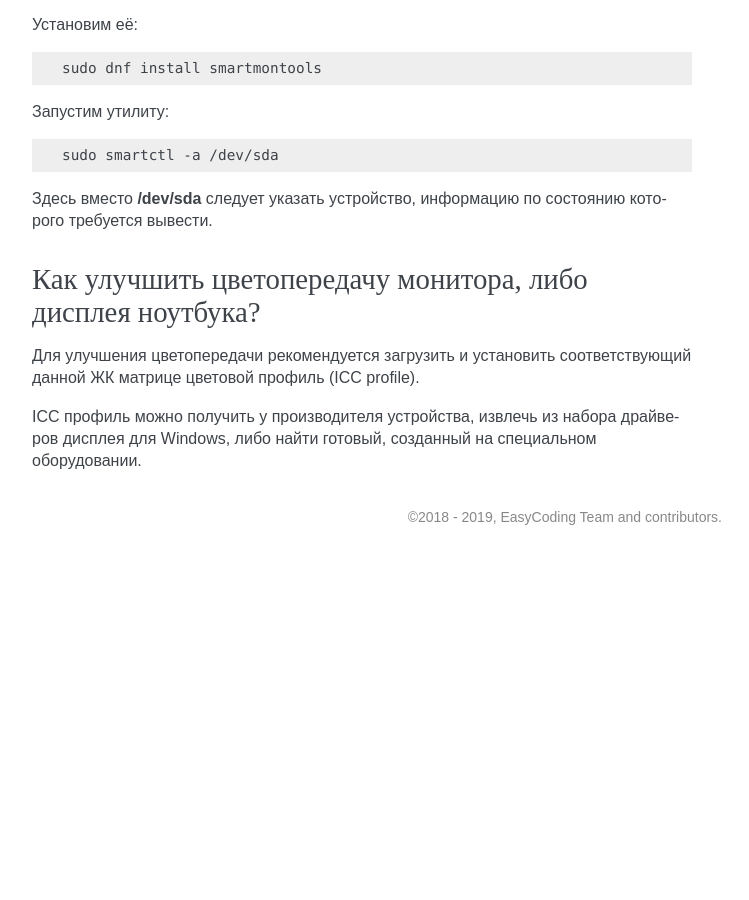
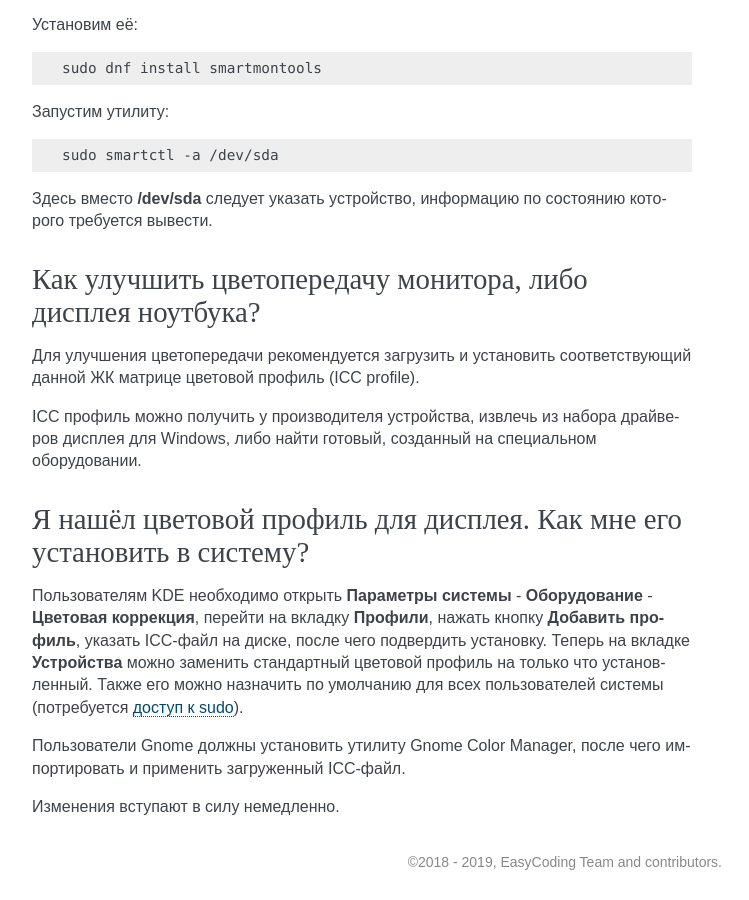
Before and after one commit to RussianFedora/FAQ, a Sphinx documentation site: the page built from source/hardware.rst, in a window 1280 px wide and 900 px high, scrolled down 8145 px. Shown: the whole window, without its empty margins (388-1137 px from the left). Built offline with Sphinx 7.4.7, drawn with Linux system fonts in a browser that asks for light colours; before the commit the page ends 8700 px from its top, so only the background shows below that; some of the changed text lies outside the part shown.

Commit message:
Added question about installing downloaded ICC profile.

```diff
--- a/source/hardware.rst
+++ b/source/hardware.rst
@@ -463,3 +463,15 @@ Firmware - это бинарный проприетарный блоб, соде
 Для улучшения цветопередачи рекомендуется загрузить и установить соответствующий данной ЖК матрице цветовой профиль (ICC profile).
 
 ICC профиль можно получить у производителя устройства, извлечь из набора драйверов дисплея для Windows, либо найти готовый, созданный на специальном оборудовании.
+
+.. index:: color profile, icc profile, video, display, kde, gnome
+.. _icc-install:
+
+Я нашёл цветовой профиль для дисплея. Как мне его установить в систему?
+==========================================================================
+
+Пользователям KDE необходимо открыть **Параметры системы** - **Оборудование** - **Цветовая коррекция**, перейти на вкладку **Профили**, нажать кнопку **Добавить профиль**, указать ICC-файл на диске, после чего подвердить установку. Теперь на вкладке **Устройства** можно заменить стандартный цветовой профиль на только что установленный. Также его можно назначить по умолчанию для всех пользователей системы (потребуется :ref:`доступ к sudo <sudo-password>`).
+
+Пользователи Gnome должны установить утилиту Gnome Color Manager, после чего импортировать и применить загруженный ICC-файл.
+
+Изменения вступают в силу немедленно.
```
